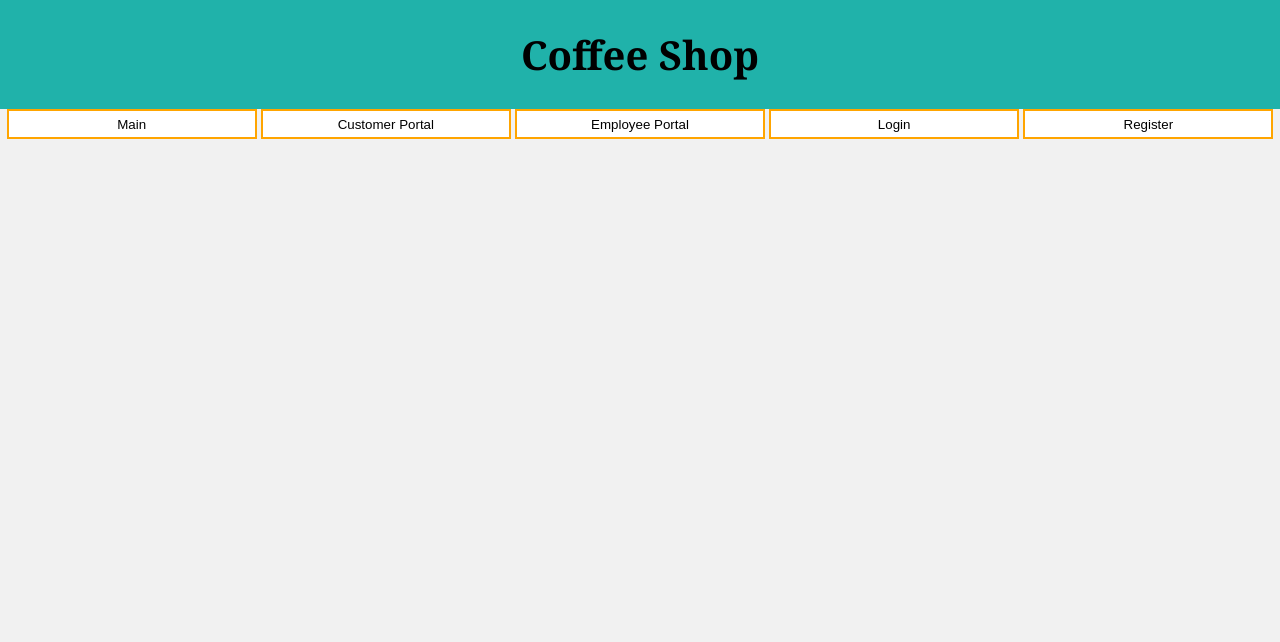
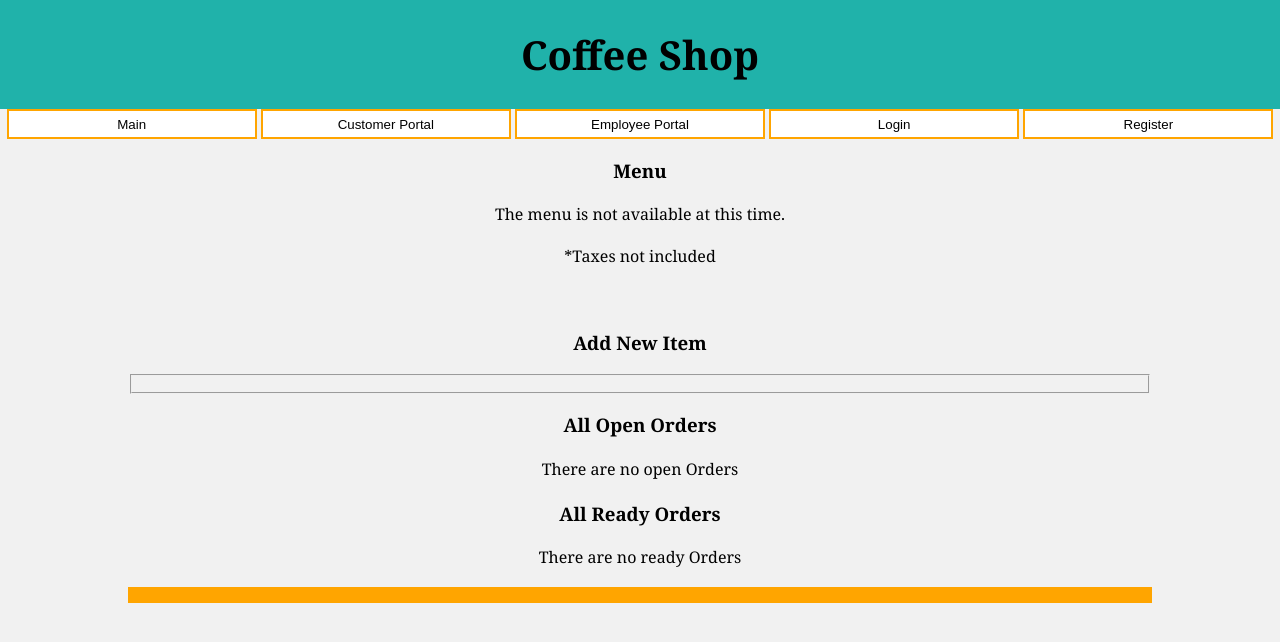
Before and after one commit to Danixar/CoffeeShop, a React (Create React App) app in the folder partD/browser/: page /employees in a window 1280 px wide. Shown: the top 642 px of the page. Built offline with nearby package versions, Linux system fonts and the light colour scheme.

Commit message:
Added all basic pages to browser

```diff
--- a/partD/browser/src/App.tsx
+++ b/partD/browser/src/App.tsx
@@ -1,18 +1,30 @@
-import React from 'react';
+import React, { useEffect, useState } from 'react';
 
 // import './App.css';
 import './style/style.css';
 import { BrowserRouter, Route, Link } from 'react-router-dom';
 
-import { useState } from 'react';
-
 import { Menu, Order, User } from './components/interfaces';
 import { Landing } from './components/Landing';
+import { Customers } from './components/Customers';
+import { Employees } from './components/Employees';
+import { Login } from './components/Login';
+import { Register } from './components/Register';
 
 const App: React.FC = () => {
 	const [getToken, setToken] = useState<string | null>(null);
 	const [getMenu, setMenu] = useState<Menu[]>([]);
-	const [getReadyOrders, setReadyOrders] = useState<Order[]>([]);
+
+	// useEffect(() => {
+	// 	console.log('Hi There');
+	// 	if (getMenu.length < 1)
+	// 		fetch('http://localhost:5000/menu')
+	// 			.then((res) => res.json())
+	// 			.then((res) => {
+	// 				console.log('hi');
+	// 				setMenu(res);
+	// 			});
+	// }, [getMenu]);
 
 	return (
 		<div className="App">
@@ -45,14 +57,20 @@ const App: React.FC = () => {
 							<button className="button"> Register </button>{' '}
 						</Link>
 						<Route path="/" exact>
-							<Landing setMenu={setMenu} setReadyOrders={setReadyOrders} />
+							<Landing getMenu={getMenu} />
 						</Route>
-						{/* <Route path="/oldPosts">
-							<OldPosts get={getList} />
+						<Route path="/customers">
+							<Customers />
 						</Route>
-						<Route path="/newPost">
-							<NewPost set={setList} />
-						</Route> */}
+						<Route path="/employees">
+							<Employees />
+						</Route>
+						<Route path="/login">
+							<Login />
+						</Route>
+						<Route path="/register">
+							<Register />
+						</Route>
 					</BrowserRouter>
 				</div>
 			</header>
--- a/partD/browser/src/components/Customers.tsx
+++ b/partD/browser/src/components/Customers.tsx
@@ -1 +1,49 @@
-import React from 'react';
+import React, { useEffect, useState } from 'react';
+
+import { Menu, Order } from './interfaces';
+
+interface Props {
+	getToken: string | null;
+	setToken: React.Dispatch<React.SetStateAction<string | null>>;
+}
+
+export const Customers: React.FC = () => {
+	return (
+		<>
+			{' '}
+			<div className="container">
+				<section>
+					<h3>Make a new Order!</h3>
+					<p id="menu">The menu is not available at this time.</p>
+					<p>*Taxes not included</p>
+				</section>
+
+				<nav className="sectionEnd">
+					<div className="container">
+						<ul>{/* <li>
+								<a href="#navbar" onclick="submitOrder()">
+									Submit new Order
+								</a>
+							</li> */}</ul>
+					</div>
+				</nav>
+
+				<section>
+					<h3>Past Orders</h3>
+					<p id="pastorders">You have no Past Orders</p>
+				</section>
+
+				<nav className="sectionEnd">
+					<div className="container">
+						<ul>{/* <li>
+								<a href="#navbar" onclick="cancelOrders()">
+									Cancel Selected Orders
+								</a>
+							</li> */}</ul>
+					</div>
+				</nav>
+			</div>
+			<div className="clr"></div>
+		</>
+	);
+};
--- a/partD/browser/src/components/Employees.tsx
+++ b/partD/browser/src/components/Employees.tsx
@@ -1 +1,86 @@
-import React from 'react';
+import React, { useEffect, useState } from 'react';
+
+import { Menu, Order } from './interfaces';
+
+interface Props {
+	getToken: string | null;
+	setToken: React.Dispatch<React.SetStateAction<string | null>>;
+}
+
+export const Employees: React.FC = () => {
+	return (
+		<>
+			<div className="container">
+				<section>
+					<h3>Menu</h3>
+					<p id="menu">The menu is not available at this time.</p>
+					<p>*Taxes not included</p>
+				</section>
+
+				<nav className="sectionEnd">
+					<div className="container">
+						{/* <ul>
+						<li>
+							<a href="#menu" onclick="deleteSelected()">Delete Selected Items</a>
+						</li>
+					</ul> */}
+					</div>
+				</nav>
+
+				<br />
+
+				<section>
+					<h3>Add New Item</h3>
+					<fieldset>
+						{/* <label for="name">Name </label>
+						<input type="text" name="name" id="i1" value="Orange Mocha Frappucino" /> <br />
+						<label for="size">Size </label>
+						<input type="text" name="size" id="i2" value="Tio Grande" /> <br />
+						<label for="price">Price </label>
+						<input type="number" name="price" id="i3" value="19.99" /> <br />
+						<label for="time">Time Required </label>
+						<input type="number" name="time" id="i4" value="5" /> <br />
+						<label for="description">Description </label> <br />
+						<textarea name="data" id="i5" cols="70" rows="5">
+							Caffeine
+						</textarea> */}
+					</fieldset>
+				</section>
+
+				<nav className="sectionEnd">
+					<div className="container">
+						{/* <ul>
+						<li>
+							<a href="#menu" onclick="addItem()">Add New Item to Menu</a>
+						</li>
+					</ul> */}
+					</div>
+				</nav>
+
+				<section>
+					<h3>All Open Orders</h3>
+					<p id="openorders">There are no open Orders</p>
+				</section>
+
+				<section>
+					<h3>All Ready Orders</h3>
+					<p id="readyorders">There are no ready Orders</p>
+				</section>
+
+				<nav className="sectionEnd">
+					<div className="container">
+						<ul>
+							{/* <li>
+								<a href="#menu" onclick="informCustomer()">
+									Inform Selected Customers their Orders are Ready
+								</a>
+							</li> */}
+						</ul>
+					</div>
+				</nav>
+			</div>
+
+			<div className="clr"></div>
+		</>
+	);
+};
--- a/partD/browser/src/components/Landing.tsx
+++ b/partD/browser/src/components/Landing.tsx
@@ -1,19 +1,23 @@
-import React, { useState } from 'react';
+import React, { useEffect, useState } from 'react';
 
 import { Menu, Order } from './interfaces';
 
 interface Props {
-	setMenu: React.Dispatch<React.SetStateAction<Menu[]>>;
-	setReadyOrders: React.Dispatch<React.SetStateAction<Order[]>>;
+	getMenu: Menu[];
 }
 
-export const Landing: React.FC<Props> = ({ setMenu, setReadyOrders }) => {
-	// fetch('http://localhost:5000/menu')
-	// 	.then((res) => res.json())
-	// 	.then((res) => {
-	// 		console.log('hi');
-	// 		setMenu(res);
-	// 	});
+export const Landing: React.FC<Props> = ({ getMenu }) => {
+	const [getReadyOrders, setReadyOrders] = useState<Order[]>([]);
+
+	// useEffect(() => {
+	// 	console.log('Hi There readt');
+	// 	fetch('http://localhost:5000/ordersready')
+	// 		.then((res) => res.json())
+	// 		.then((res) => {
+	// 			console.log('hi ready');
+	// 			setReadyOrders(res);
+	// 		});
+	// }, [getReadyOrders]);
 
 	return (
 		<>
--- a/partD/browser/src/components/Login.tsx
+++ b/partD/browser/src/components/Login.tsx
@@ -1 +1,40 @@
-import React from 'react';
+import React, { useEffect, useState } from 'react';
+
+import { Menu, Order } from './interfaces';
+
+interface Props {
+	getToken: string | null;
+	setToken: React.Dispatch<React.SetStateAction<string | null>>;
+}
+
+export const Login: React.FC = () => {
+	return (
+		<>
+			<div className="container">
+				<section id="center">
+					<h3>Login</h3>
+					<form action="/login" method="POST">
+						{/* <div>
+							<label for="email">Email: </label>
+							<input type="text" name="email" id="email" />
+						</div>
+						<div>
+							<label for="password">Password: </label>
+							<input type="password" name="password" id="password" />
+						</div>
+						<div>
+							<label for="customer">Customer: </label>
+							<input type="radio" name="user" id="customer" value="1" checked="checked" />
+							<label for="employee">Employee: </label>
+							<input type="radio" name="user" id="employee" value="0" />
+						</div> */}
+						<button type="submit" id="login">
+							Login
+						</button>
+					</form>
+					<a href="/register">Don't have an account? Register</a>
+				</section>
+			</div>
+		</>
+	);
+};
--- a/partD/browser/src/components/Register.tsx
+++ b/partD/browser/src/components/Register.tsx
@@ -1 +1,48 @@
-import React from 'react';
+import React, { useEffect, useState } from 'react';
+
+import { Menu, Order } from './interfaces';
+
+interface Props {
+	getToken: string | null;
+	setToken: React.Dispatch<React.SetStateAction<string | null>>;
+}
+
+export const Register: React.FC = () => {
+	return (
+		<>
+			<div className="container">
+				<section id="center">
+					<h3>Register</h3>
+					<form action="/register" method="POST">
+						{/* <div>
+						<label for="first_name">First Name: </label>
+						<input type="text" id="first_name" name="first_name" />
+						<br />
+						<label for="last_name">Last Name: </label>
+						<input type="text" id="last_name" name="last_name" required />
+					</div>
+					<div>
+						<label for="email">Email: </label>
+						<input type="text" name="email" id="email" required />
+					</div>
+					<div>
+						<label for="password">Password: </label>
+						<input type="password" name="password" id="password" required />
+					</div>
+					<div>
+						<label for="customer">Customer: </label>
+						<input type="radio" name="user" id="customer" value="1" checked="checked" />
+						<label for="employee">Employee: </label>
+						<input type="radio" name="user" id="employee" value="0" />
+					</div> */}
+						<button type="submit" id="register">
+							Register
+						</button>
+					</form>
+					<a href="/">Cancel</a> <br />
+					<a href="/login">Login</a>
+				</section>
+			</div>
+		</>
+	);
+};
```
